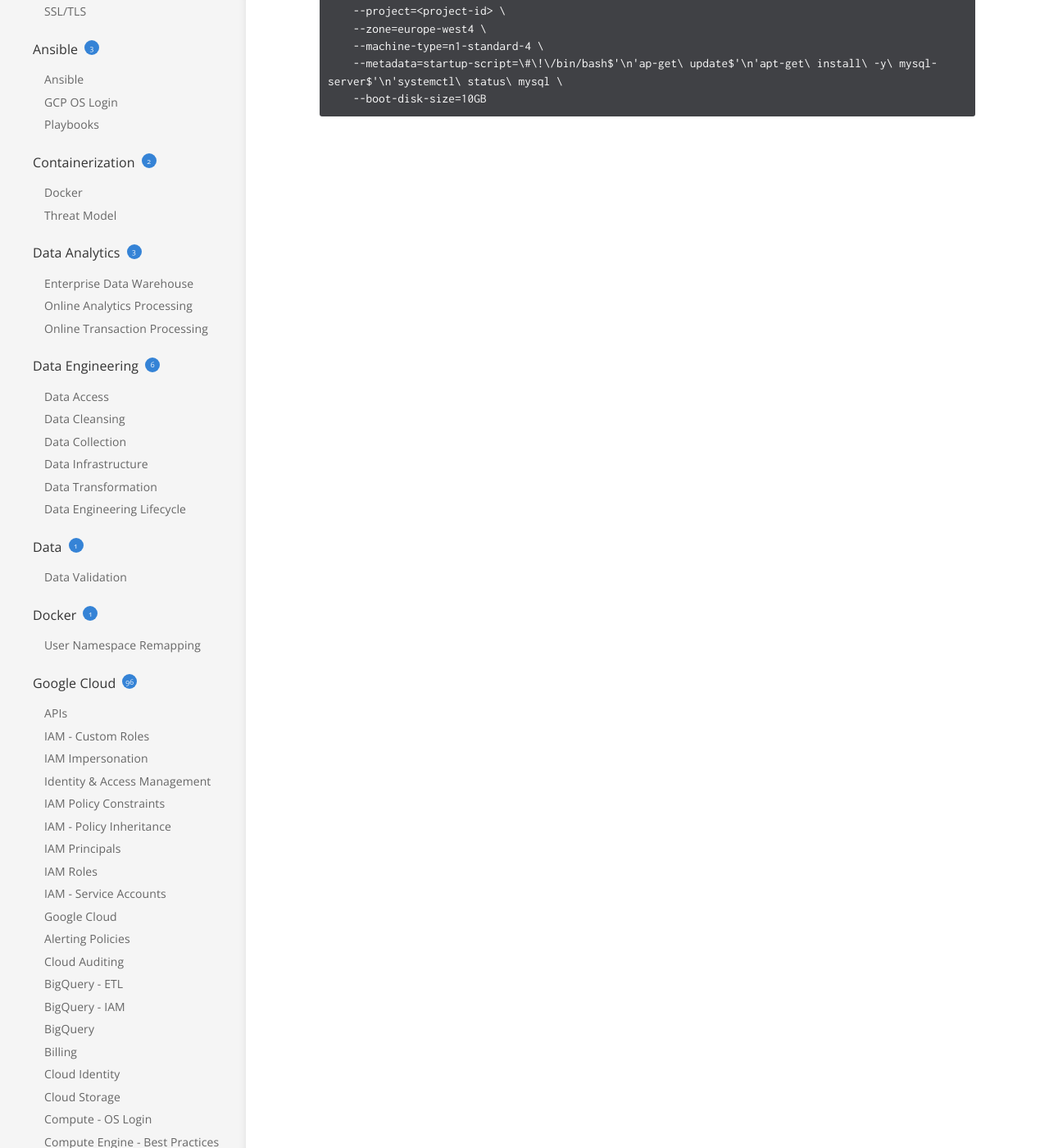
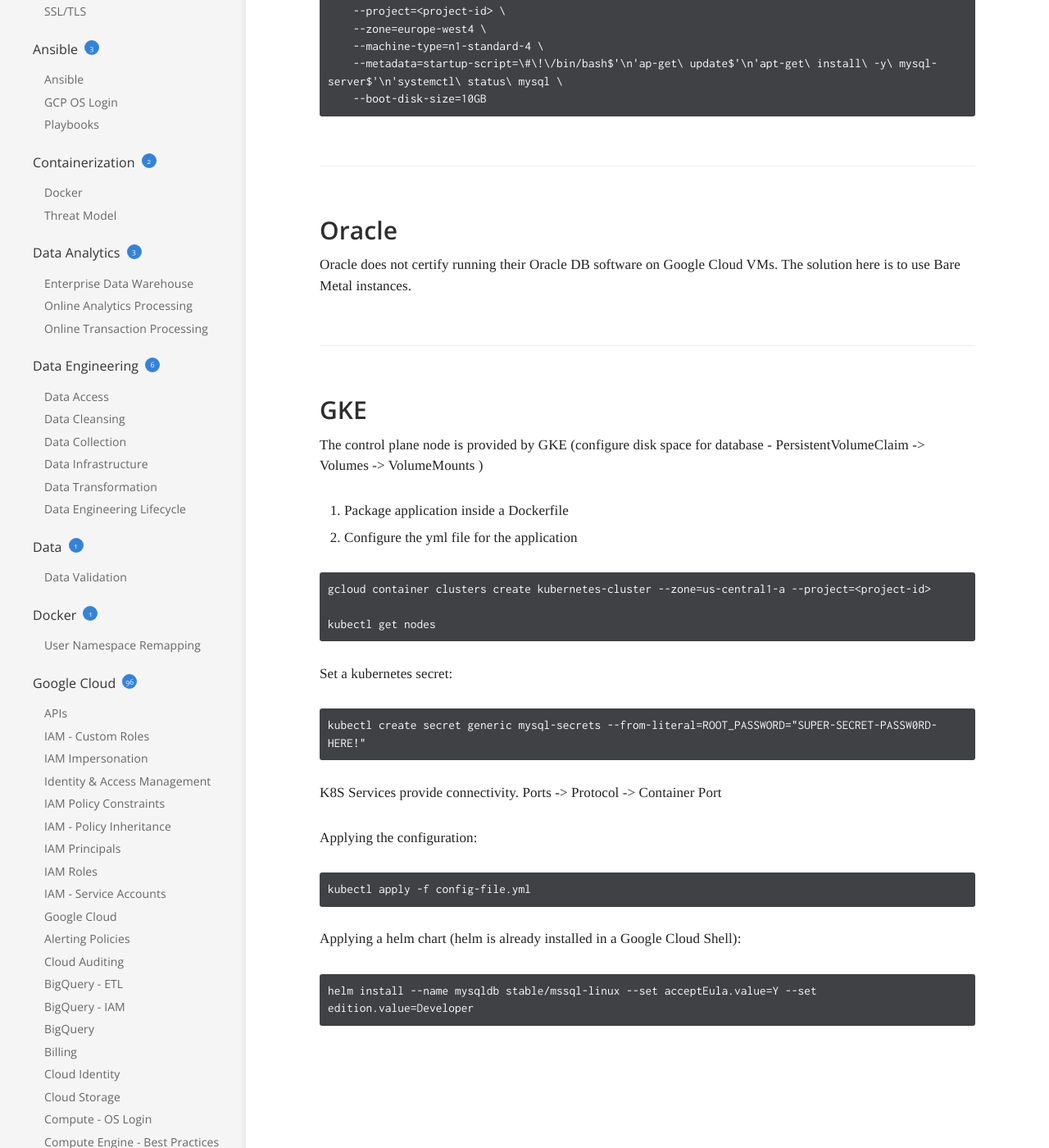
Before and after one commit to TABurrows/taburrows.github.io, a Jekyll site: the page built from _docs/google-cloud/database-instantiation.md, in a window 1280 px wide and 1400 px high, scrolled down 275 px. Shown: the whole window at 82% size. Built offline with Jekyll 4.4.1, drawn with Linux system fonts in a browser that asks for light colours.

Commit message:
Update DB instantiation

````diff
--- a/_docs/google-cloud/database-instantiation.md
+++ b/_docs/google-cloud/database-instantiation.md
@@ -15,3 +15,40 @@ gcloud compute instances create db-server-name \
     --metadata=startup-script=\#\!\/bin/bash$'\n'ap-get\ update$'\n'apt-get\ install\ -y\ mysql-server$'\n'systemctl\ status\ mysql \
     --boot-disk-size=10GB
 ```
+
+
+### Oracle
+Oracle does not certify running their Oracle DB software on Google Cloud VMs.  The solution here is to use Bare Metal instances.
+
+
+### GKE
+The control plane node is provided by GKE
+(configure disk space for database - PersistentVolumeClaim -> Volumes -> VolumeMounts )
+1. Package application inside a Dockerfile
+2. Configure the yml file for the application
+
+
+```
+gcloud container clusters create kubernetes-cluster --zone=us-central1-a --project=<project-id>
+
+kubectl get nodes
+```
+
+Set a kubernetes secret:
+```
+kubectl create secret generic mysql-secrets --from-literal=ROOT_PASSWORD="SUPER-SECRET-PASSW0RD-HERE!"
+```
+
+K8S Services provide connectivity.
+Ports -> Protocol -> Container Port
+
+Applying the configuration:
+```
+kubectl apply -f config-file.yml
+```
+
+
+Applying a helm chart (helm is already installed in a Google Cloud Shell):
+```
+helm install --name mysqldb stable/mssql-linux --set acceptEula.value=Y --set edition.value=Developer
+```
````
